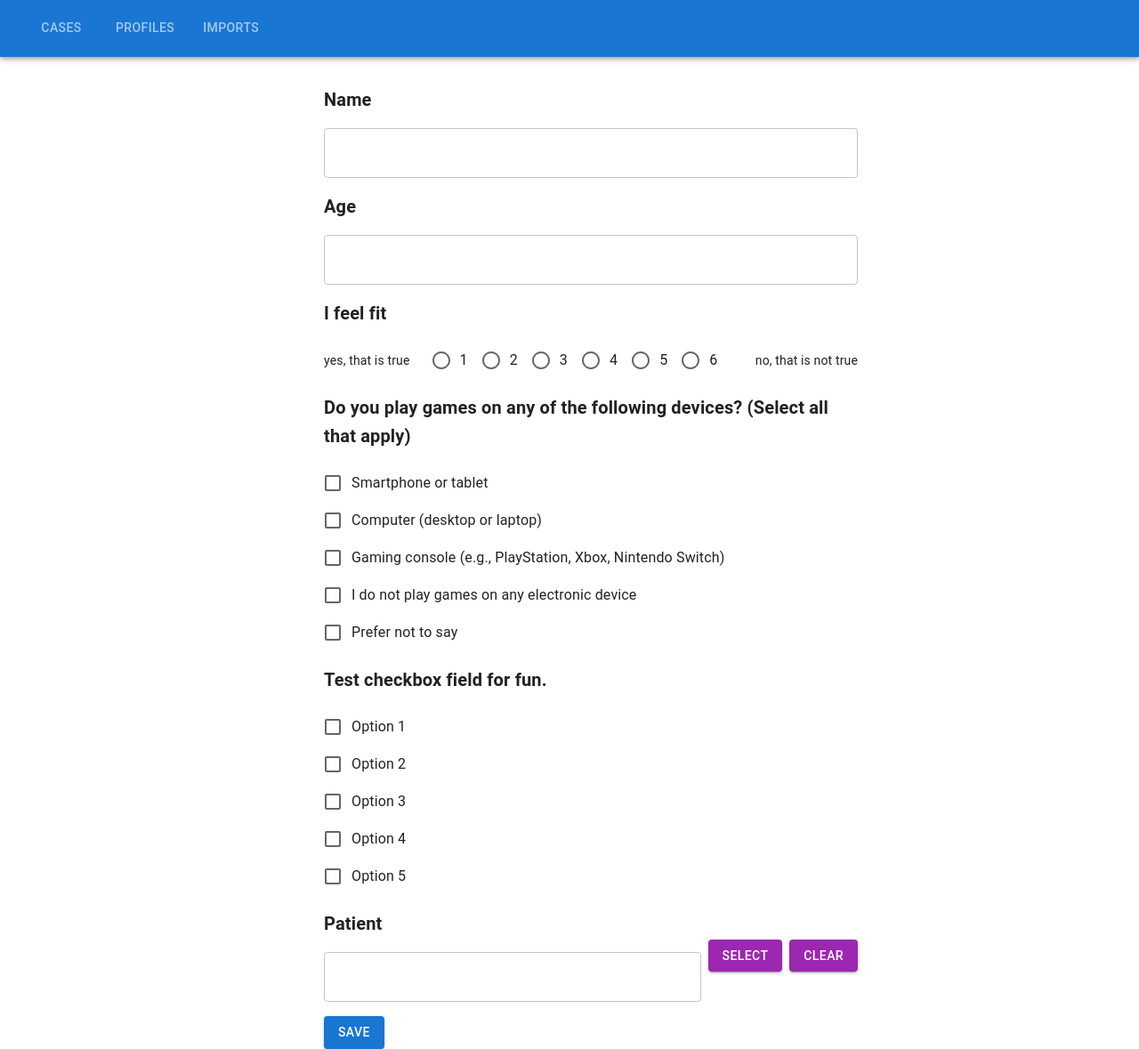
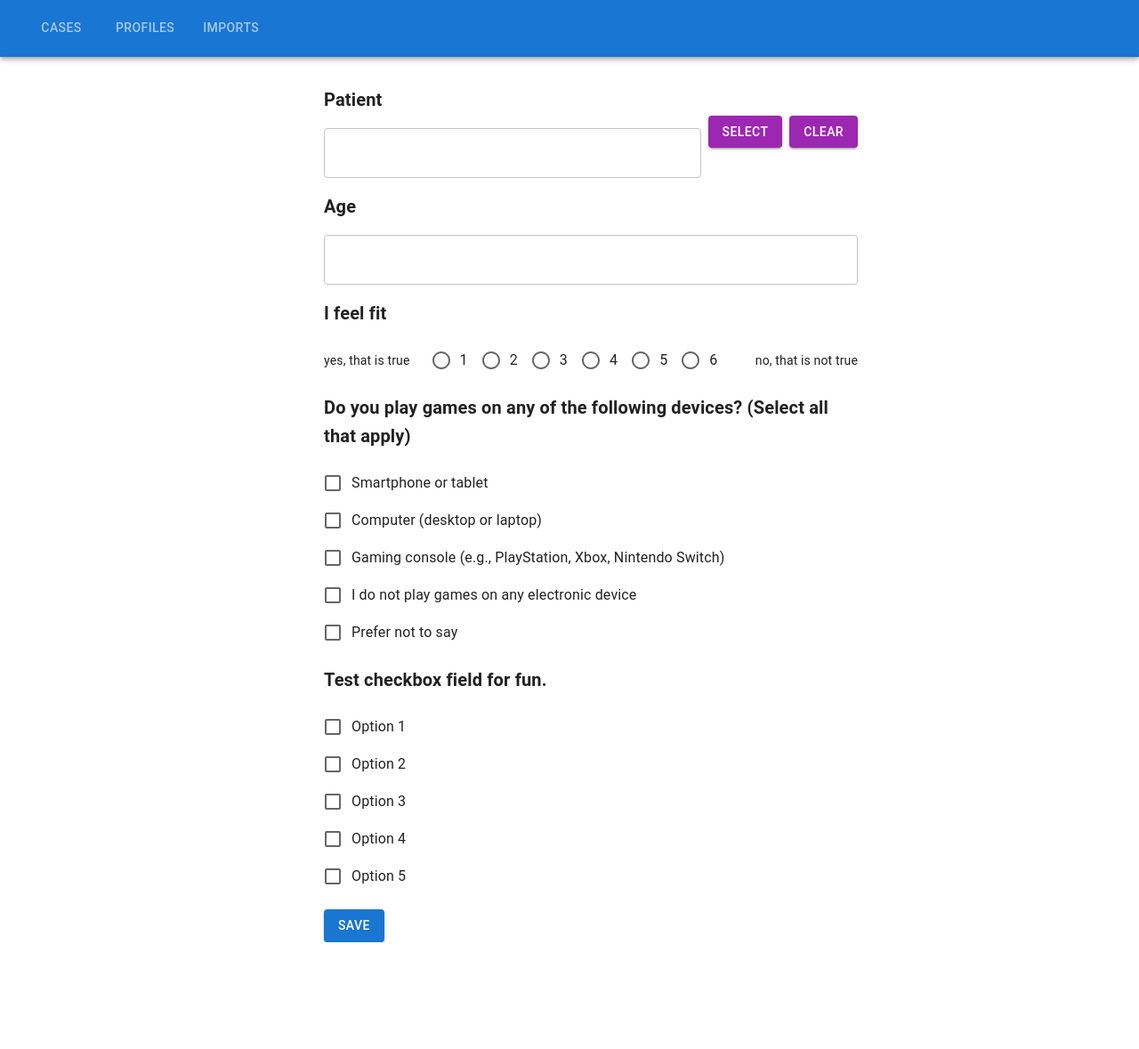
Before and after one commit to pdfusion/PDFusion_UI, a React (Vite) app: page /questionnaire in a window 1280 px wide. Shown: the whole page at 89% size. After the commit the page ends 1059 px from the top, so only its background shows below. Built offline with nearby package versions, Linux system fonts and the light colour scheme.

Commit message:
Add selected item to formData

```diff
--- a/src/components/widgets/PDSelector.tsx
+++ b/src/components/widgets/PDSelector.tsx
@@ -17,7 +17,15 @@ export interface IPDSelector {
     /**
      * The field caption.
     */
-    caption: string
+    caption: string,
+    /**
+     * The form data. Defaults to formData from parent PDForm.
+    */
+    formData?: any,
+    /**
+     * State function to set formData. Defaults to setFormData from parent PDForm.
+    */
+    setFormData?: React.Dispatch<React.SetStateAction<any>>
 }
 
 const mockData: Option[] = [
@@ -26,12 +34,13 @@ const mockData: Option[] = [
   { id: 'A003', name: 'Option 3', description: 'Third option' },
 ];
 
-const PDSelector = ({ name, caption }: IPDSelector): JSX.Element => {
+const PDSelector = ({ name, caption, formData, setFormData }: IPDSelector): JSX.Element => {
   const [selectedName, setSelectedName] = useState<string>('');
   const [isPanelOpen, setIsPanelOpen] = useState<boolean>(false);
 
-  const handleSelect = (selName: string): void => {
+  const handleSelect = (selName: string, selId: string): void => {
     setSelectedName(selName);
+    if(setFormData) setFormData({ ...formData, [name]: selId });
     setIsPanelOpen(false);
   };
 
@@ -74,7 +83,7 @@ const PDSelector = ({ name, caption }: IPDSelector): JSX.Element => {
             </thead>
             <tbody>
               {mockData.map((item) => (
-                <tr key={item.id} onClick={() => handleSelect(item.name)}>
+                <tr key={item.id} onClick={() => handleSelect(item.name, item.id)}>
                   <td>{item.id}</td>
                   <td>{item.name}</td>
                   <td>{item.description}</td>
--- a/src/components/widgets/PDTextField.tsx
+++ b/src/components/widgets/PDTextField.tsx
@@ -23,7 +23,7 @@ export interface IPDTextField {
     */
     formData?: any,
     /**
-     * State function to set formData.
+     * State function to set formData. Defaults to setFormData from parent PDForm.
     */
     setFormData?: React.Dispatch<React.SetStateAction<any>>
 }
--- a/src/pages/Questionnaire.tsx
+++ b/src/pages/Questionnaire.tsx
@@ -44,10 +44,9 @@ const Questionnaire = ({  }:IQuestionnaire): JSX.Element => {
       setFormData={setFormData}
       onSubmit={handleSubmit}
     >
-      <PDTextField
-        name={"name"}
-        caption={"Name"}
-        value={formData.name}
+      <PDSelector
+        name={"patientId"}
+        caption={"Patient"}
       />
 
       <PDTextField
@@ -86,11 +85,6 @@ const Questionnaire = ({  }:IQuestionnaire): JSX.Element => {
         ]}
       />
 
-      <PDSelector
-        name={"patientSelect"}
-        caption={"Patient"}
-      />
-
       <PDButton
         buttonType={"save"}
       />
```
